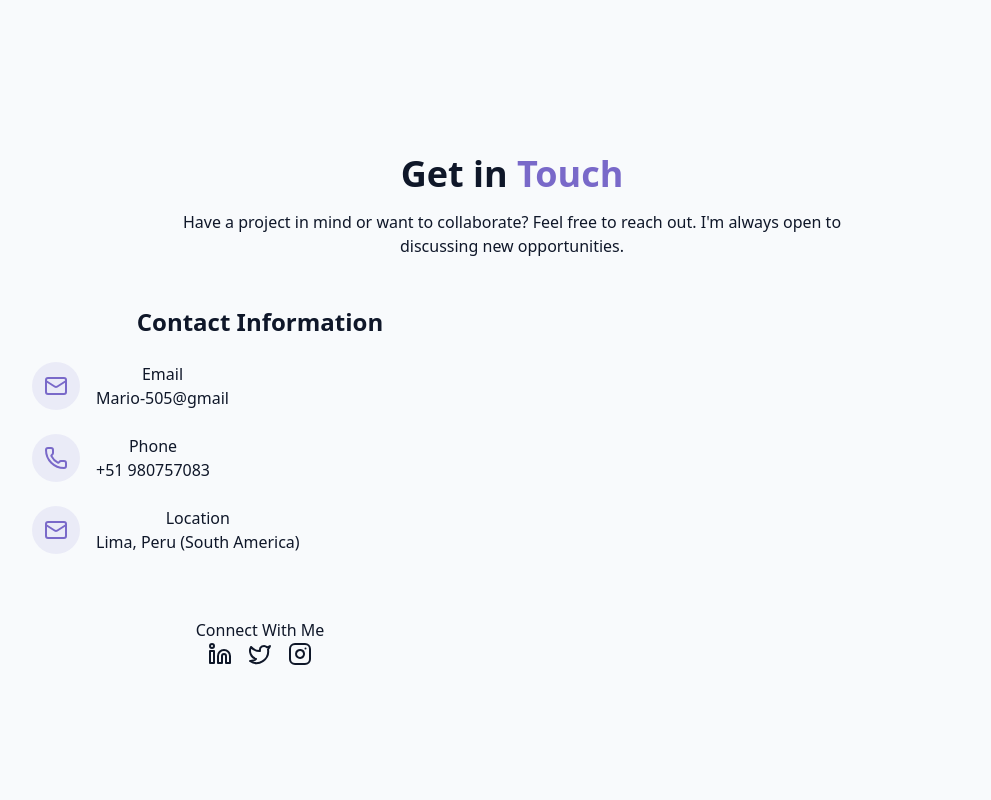
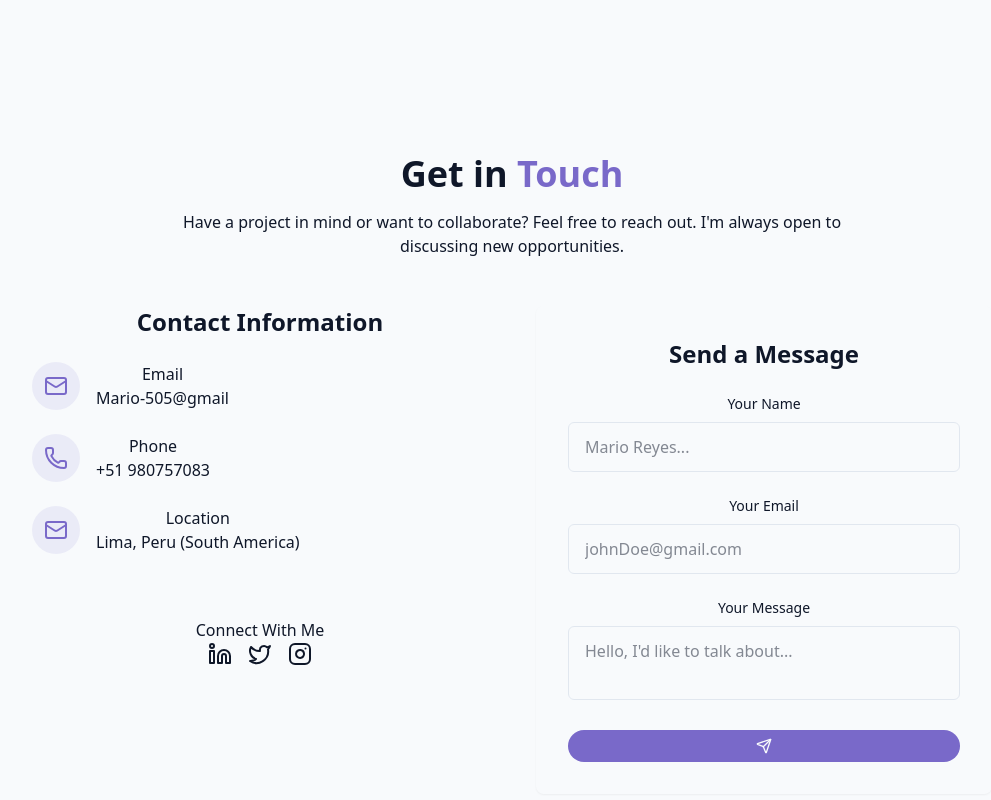
Before and after one commit to mario505/portfolio, a React (Vite) app: page / in a window 1280 px wide. Shown: the part 3188-3988 px from the top of the page, without its empty margins (128-1119 px from the left). Before the commit the page ends 3950 px from the top, so only its background shows below. Built offline with nearby package versions, Linux system fonts and the light colour scheme.

Commit message:
add 2nd panel (form) to ContactSection.jsx

```diff
--- a/src/components/ContactSection.jsx
+++ b/src/components/ContactSection.jsx
@@ -1,4 +1,4 @@
-import { Instagram, Linkedin, Mail, Phone, Twitter } from "lucide-react"
+import { Instagram, Linkedin, Mail, Phone, Send, Twitter } from "lucide-react"
 import { cn } from "../lib/utils"
 
 export default function ContactSection() {
@@ -79,6 +79,49 @@
                             </div>
                         </div>
                     </div>
+
+                    <div className="bg-card p-8 rounded-lg shadow-xs">
+                        <h3 className="text-2xl font-semibold mb-6">Send a Message</h3>
+
+                        <form className="space-y-6">
+                            <div>
+                                <label htmlFor="name" className="block text-sm font-medium mb-2">
+                                    Your Name
+                                </label>
+                                <input type="text" id="name" name="name" required
+                                    className={cn("w-full px-4 py-3 rounded-md border border-input",
+                                        "bg-background focus:outline-hidden focus:ring-2 focus:ring-primary"
+                                    )} placeholder="Mario Reyes..."/>
+                            </div>
+
+                            <div>
+                                <label htmlFor="email" className="block text-sm font-medium mb-2">
+                                    Your Email
+                                </label>
+                                <input type="email" id="email" name="email" required
+                                    className={cn("w-full px-4 py-3 rounded-md border border-input",
+                                        "bg-background focus:outline-hidden focus:ring-2 focus:ring-primary"
+                                    )} placeholder="johnDoe@gmail.com"/>
+                            </div>
+
+                            <div>
+                                <label htmlFor="message" className="block text-sm font-medium mb-2">
+                                    Your Message
+                                </label>
+                                <textarea id="message" name="message" required
+                                    className={cn("w-full px-4 py-3 rounded-md border border-input resize-none",
+                                        "bg-background focus:outline-hidden focus:ring-2 focus:ring-primary"
+                                    )} placeholder="Hello, I'd like to talk about..."/>
+                            </div>
+
+                            <button type="submit" className={cn("cosmic-button w-full flex items-center",
+                                "justify-center gap-2",
+                                {}
+                            )}>
+                                <Send size={16}/>
+                            </button>
+                        </form>
+                    </div>
                 </div>
             </div>
         </section>
```
